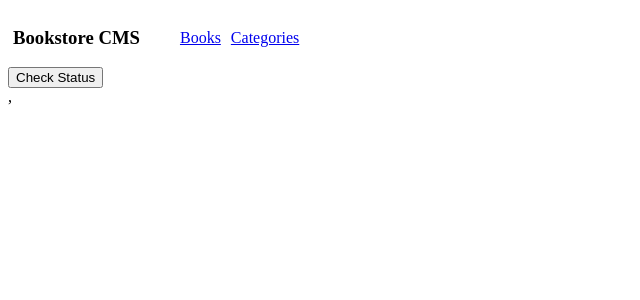
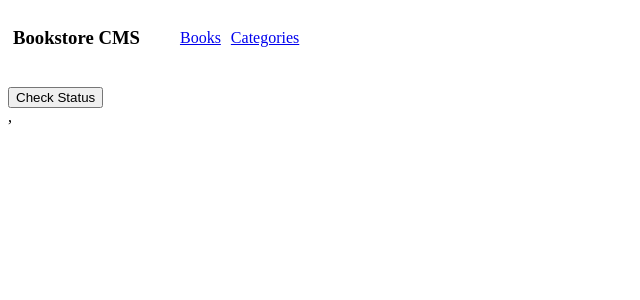
Before and after one commit to tafaramafemba/Bookstore, a React (Create React App) app: page /categories in a window 1280 px wide. Shown: the top 300 px of the page, without its empty margins (0-640 px from the left). Built offline with nearby package versions, Linux system fonts and the light colour scheme.

Commit message:
implement category functionality

```diff
--- a/src/components/Categories.js
+++ b/src/components/Categories.js
@@ -1,9 +1,16 @@
 import React from "react";
+import { useDispatch, useSelector } from "react-redux";
+import { lookAtStatus } from "../redux/categories/categories";
 
 function Categories(){
+const dispatch = useDispatch();
+const state = useSelector(state => state.categoriesReducer)
 
   return(
-    <button className="status">Check Status</button>
+    <div>
+      <h2>{state}</h2>
+    <button className="status" onClick={() => dispatch(lookAtStatus())}>Check Status</button>
+    </div>
   )
 }
 
--- a/src/redux/categories/categories.js
+++ b/src/redux/categories/categories.js
@@ -2,15 +2,13 @@ const CHECK_STATUS = 'CHECK_STATUS';
 
 export const lookAtStatus = () => {
   return {
-    type: CHECK_STATUS
+      type: CHECK_STATUS
   }
 }
 
-const statusReducer = (state = [], action) => {
+export default function (state = [], action) {
   switch (action.type) {
-    case CHECK_STATUS: { return 'Under construction' };
+    case CHECK_STATUS: { return 'Under construction ' };
     default: return state;
   }
 }
-
-export default statusReducer;
```
